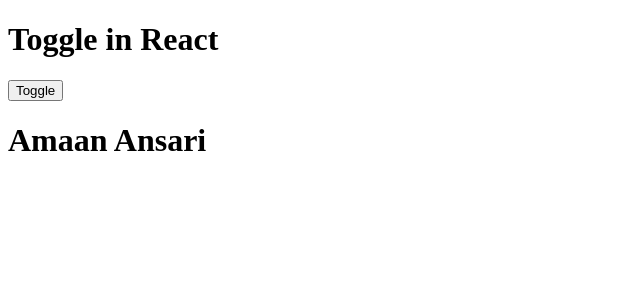
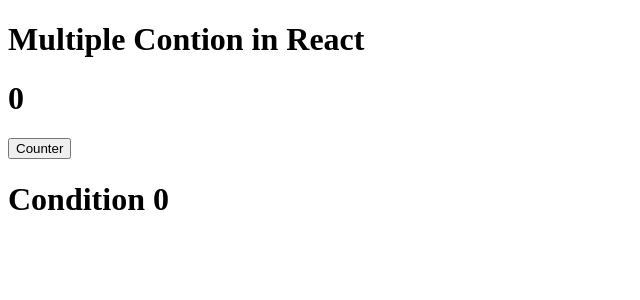
Before and after one commit to Amaan-2469/Learning-React, a React (Vite) app: page / in a window 1280 px wide. Shown: the top 300 px of the page, without its empty margins (0-640 px from the left). Built offline with nearby package versions, Linux system fonts and the light colour scheme.

Commit message:
Multiple Conditions in React

```diff
--- a/src/App.jsx
+++ b/src/App.jsx
@@ -1,16 +1,20 @@
 import { useState } from "react";
 function App(){
-  const [display,setDisplay] = useState(true);
+  const [count,setCount] = useState(0);
   return(
-    <div>
-      <h1>Toggle in React</h1>
-      <button onClick={() => setDisplay(!display)}>Toggle</button>
-
-      {
-        display ? <h1>Amaan Ansari</h1>: null
-      }
-
-    </div>
+    <>
+    <h1>Multiple Contion in React</h1>
+    <h1>{count}</h1>
+    <button onClick={()=> setCount(count + 1)}>Counter</button>
+    {
+      count == 0 ? <h1>Condition 0</h1>
+      :count == 1 ? <h1>Condition 1</h1>
+      :count == 2? <h1>Condition 2</h1>
+      :count == 3? <h1>Condition 3</h1>
+      :count == 4 ? <h1>Condition 4</h1>
+      :<h1>Other Condition</h1>
+    }
+    </>
   )
 }
 
```
